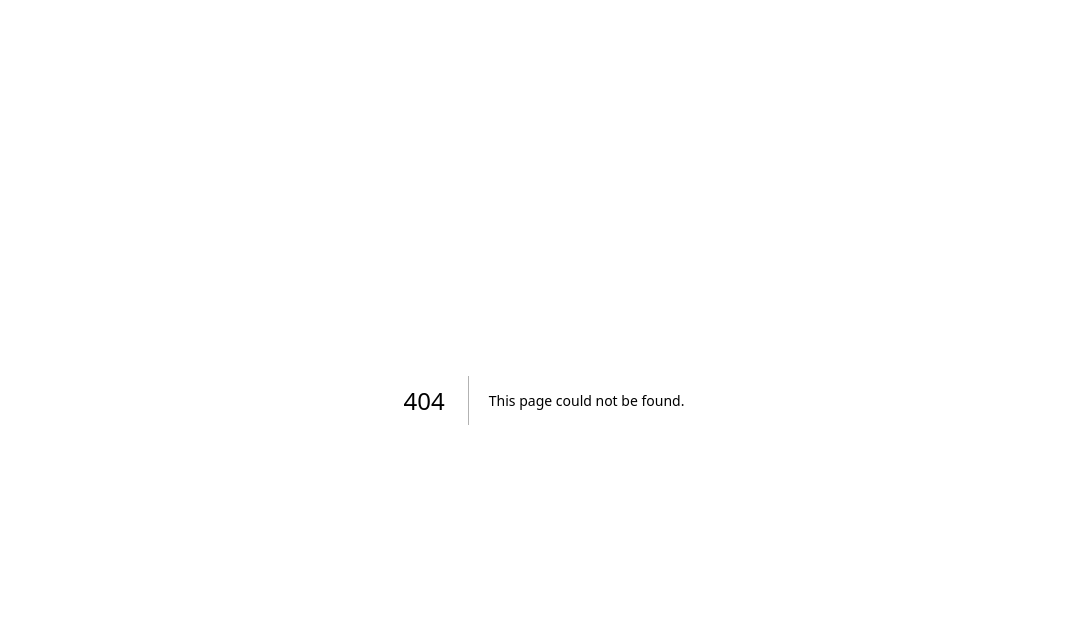
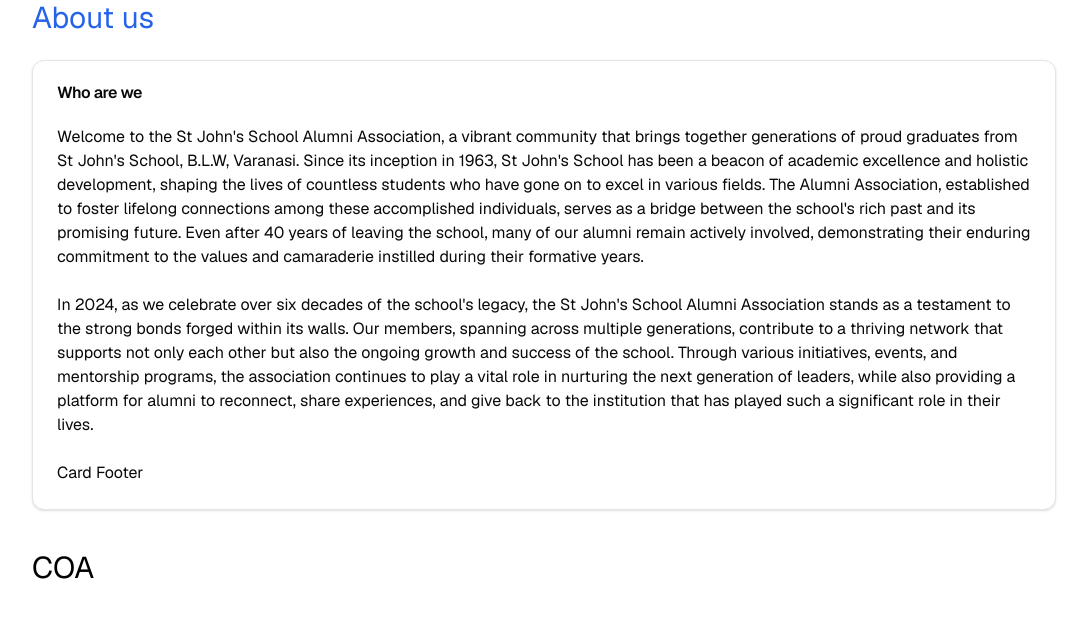
Before and after one commit to 5h15h1r/sjmaats, a Next.js app: page /about in a window 1280 px wide. Before the commit this address had no page. Shown: the top 618 px of the page, without its empty margins (96-1183 px from the left). Built offline with nearby package versions, Linux system fonts and the light colour scheme.

Commit message:
feat: about us started

```diff
--- /dev/null
+++ b/src/app/about/page.tsx
@@ -0,0 +1,21 @@
+import AboutCard from "@/components/AboutCard";
+import React from "react";
+
+const page = () => {
+  return (
+    <div className="flex w-full items-center justify-center ">
+        <div className="flex flex-col gap-y-10">
+          <div className=" flex flex-col gap-y-6">
+            <h1 className="text-3xl text-blue-600 ">About us</h1>
+            <AboutCard />
+          </div>
+
+          <div>
+            <h1 className="text-3xl">COA</h1>
+          </div>
+        </div>
+    </div>
+  );
+};
+
+export default page;
--- a/src/app/layout.tsx
+++ b/src/app/layout.tsx
@@ -1,4 +1,4 @@
-import "~/styles/globals.css";
+import "@/styles/globals.css";
 
 import { GeistSans } from "geist/font/sans";
 import { type Metadata } from "next";
--- /dev/null
+++ b/src/components/AboutCard.tsx
@@ -0,0 +1,59 @@
+import {
+    Card,
+    CardContent,
+    CardDescription,
+    CardFooter,
+    CardHeader,
+    CardTitle,
+  } from "@/components/ui/card";
+import React from 'react'
+
+const AboutCard = () => {
+  return (
+    <div>
+        <div className="max-w-5xl">
+        <Card>
+          <CardHeader>
+            <CardTitle>Who are we</CardTitle>
+
+          </CardHeader>
+          <CardContent>
+            <p>
+              Welcome to the St John's School Alumni Association, a vibrant
+              community that brings together generations of proud graduates from
+              St John's School, B.L.W, Varanasi. Since its inception in 1963, St
+              John's School has been a beacon of academic excellence and
+              holistic development, shaping the lives of countless students who
+              have gone on to excel in various fields. The Alumni Association,
+              established to foster lifelong connections among these
+              accomplished individuals, serves as a bridge between the school's
+              rich past and its promising future. Even after 40 years of leaving
+              the school, many of our alumni remain actively involved,
+              demonstrating their enduring commitment to the values and
+              camaraderie instilled during their formative years.
+            </p> <br/>
+            <p>
+            In 2024, as we celebrate over six decades of the school's legacy, the St John's
+              School Alumni Association stands as a testament to the strong
+              bonds forged within its walls. Our members, spanning across
+              multiple generations, contribute to a thriving network that
+              supports not only each other but also the ongoing growth and
+              success of the school. Through various initiatives, events, and
+              mentorship programs, the association continues to play a vital
+              role in nurturing the next generation of leaders, while also
+              providing a platform for alumni to reconnect, share experiences,
+              and give back to the institution that has played such a
+              significant role in their lives.
+            </p>
+          </CardContent>
+          <CardFooter>
+            <p>Card Footer</p>
+          </CardFooter>
+        </Card>
+      </div>
+
+    </div>
+  )
+}
+
+export default AboutCard
--- /dev/null
+++ b/src/components/ui/card.tsx
@@ -0,0 +1,76 @@
+import * as React from "react"
+
+import { cn } from "@/lib/utils"
+
+const Card = React.forwardRef<
+  HTMLDivElement,
+  React.HTMLAttributes<HTMLDivElement>
+>(({ className, ...props }, ref) => (
+  <div
+    ref={ref}
+    className={cn(
+      "rounded-xl border border-zinc-200 bg-white text-zinc-950 shadow dark:border-zinc-800 dark:bg-zinc-950 dark:text-zinc-50",
+      className
+    )}
+    {...props}
+  />
+))
+Card.displayName = "Card"
+
+const CardHeader = React.forwardRef<
+  HTMLDivElement,
+  React.HTMLAttributes<HTMLDivElement>
+>(({ className, ...props }, ref) => (
+  <div
+    ref={ref}
+    className={cn("flex flex-col space-y-1.5 p-6", className)}
+    {...props}
+  />
+))
+CardHeader.displayName = "CardHeader"
+
+const CardTitle = React.forwardRef<
+  HTMLParagraphElement,
+  React.HTMLAttributes<HTMLHeadingElement>
+>(({ className, ...props }, ref) => (
+  <h3
+    ref={ref}
+    className={cn("font-semibold leading-none tracking-tight", className)}
+    {...props}
+  />
+))
+CardTitle.displayName = "CardTitle"
+
+const CardDescription = React.forwardRef<
+  HTMLParagraphElement,
+  React.HTMLAttributes<HTMLParagraphElement>
+>(({ className, ...props }, ref) => (
+  <p
+    ref={ref}
+    className={cn("text-sm text-zinc-500 dark:text-zinc-400", className)}
+    {...props}
+  />
+))
+CardDescription.displayName = "CardDescription"
+
+const CardContent = React.forwardRef<
+  HTMLDivElement,
+  React.HTMLAttributes<HTMLDivElement>
+>(({ className, ...props }, ref) => (
+  <div ref={ref} className={cn("p-6 pt-0", className)} {...props} />
+))
+CardContent.displayName = "CardContent"
+
+const CardFooter = React.forwardRef<
+  HTMLDivElement,
+  React.HTMLAttributes<HTMLDivElement>
+>(({ className, ...props }, ref) => (
+  <div
+    ref={ref}
+    className={cn("flex items-center p-6 pt-0", className)}
+    {...props}
+  />
+))
+CardFooter.displayName = "CardFooter"
+
+export { Card, CardHeader, CardFooter, CardTitle, CardDescription, CardContent }
--- a/tsconfig.json
+++ b/tsconfig.json
@@ -26,7 +26,7 @@
     /* Path Aliases */
     "baseUrl": ".",
     "paths": {
-      "~/*": ["./src/*"]
+      "@/*": ["./src/*"]
     }
   },
   "include": [
```
